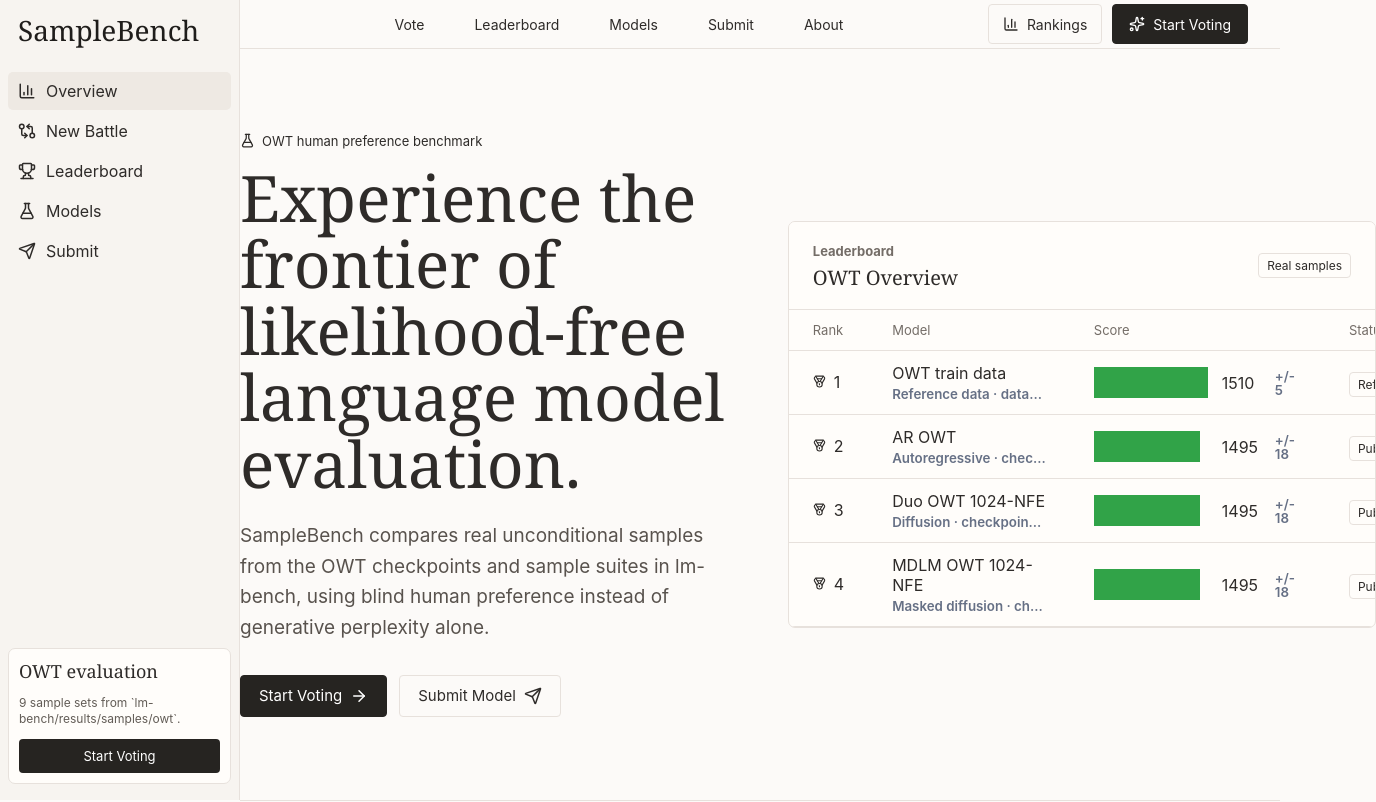
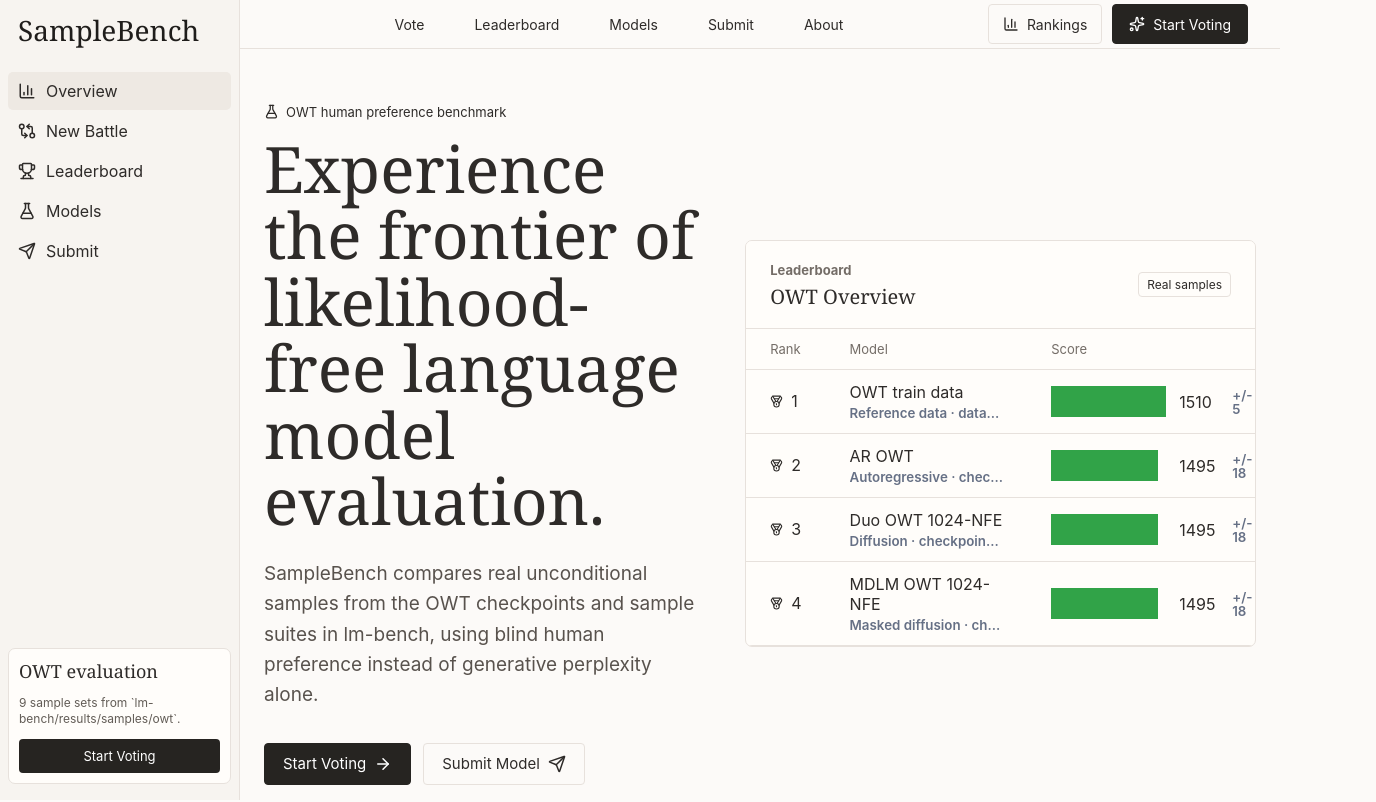
Before and after one commit to antoniofrancaib/samplebench, a React (Vite) app: page / in a window 1280 px wide. Shown: the top 802 px of the page, 1376 px wide, since content can reach past the window. Built offline with nearby package versions, Linux system fonts and the light colour scheme.

Commit message:
Fix desktop overflow with side rail

```diff
--- a/src/styles.css
+++ b/src/styles.css
@@ -847,6 +847,10 @@ body { background: var(--paper); color: var(--ink); }
   border-top-color: var(--border);
 }
 
+@media (min-width: 981px) {
+  .container { width: min(1136px, calc(100vw - 288px)); }
+}
+
 @media (max-width: 980px) {
   .mainPane,
   .footer { margin-left: 0; }
```
